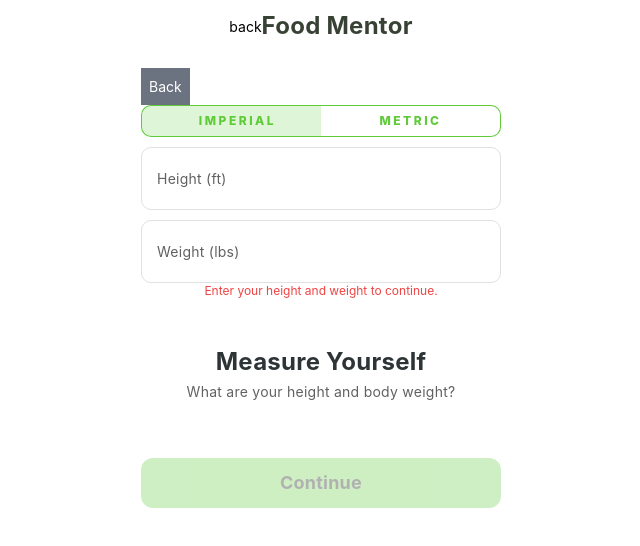
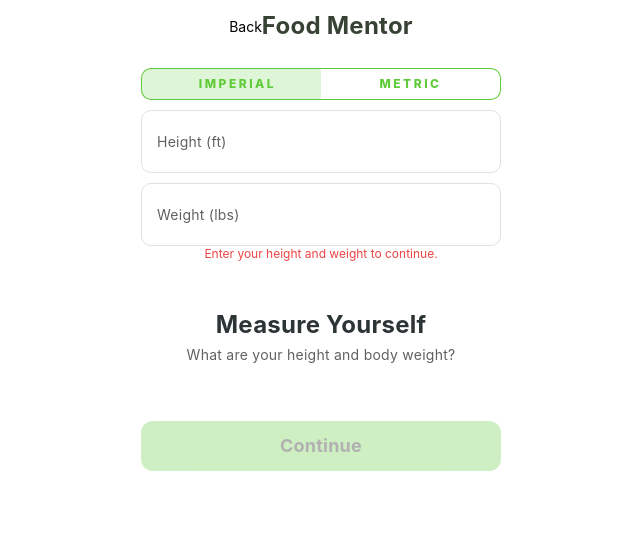
Before and after one commit to AleksandrSherehkov/foodMentor, a React (Vite) app: page / in a window 1280 px wide. Both pictures are taken after a click on the label "Lose Weight". Shown: the top 546 px of the page, without its empty margins (319-959 px from the left). Built offline with nearby package versions, Linux system fonts and the light colour scheme.

Commit message:
Add:button back in Hover

```diff
--- a/src/App.tsx
+++ b/src/App.tsx
@@ -1,12 +1,29 @@
+import { useState } from 'react';
 import { Header } from './components/Header/Header';
 import { MultiStepForm } from './components/MultiStepForm/MultiStepForm';
+import { initialState } from './data/initialState';
 
 export const App = () => {
+  const [formData, setFormData] = useState(initialState);
+  const [step, setStep] = useState(1);
+
+  const prevStep = () => {
+    if (step === 2) {
+      setFormData({ ...formData, goal: '' });
+    }
+    if (step > 1) setStep(step - 1);
+  };
+
   return (
     <>
-      <Header />
+      <Header onBack={prevStep} canGoBack={step > 1} />
       <main>
-        <MultiStepForm />
+        <MultiStepForm
+          step={step}
+          setStep={setStep}
+          formData={formData}
+          setFormData={setFormData}
+        />
       </main>
     </>
   );
--- a/src/components/Behaviors/Behaviors.tsx
+++ b/src/components/Behaviors/Behaviors.tsx
@@ -7,12 +7,11 @@ import { behaviorsOptions } from '../../data/formOptions';
 
 interface BehaviorsProps {
   onNext: () => void;
-  onBack: () => void;
   formData: FormData;
   setFormData: (formData: FormData) => void;
 }
 
-export const Behaviors: FC<BehaviorsProps> = ({ onNext, onBack, formData, setFormData }) => {
+export const Behaviors: FC<BehaviorsProps> = ({ onNext, formData, setFormData }) => {
   const handleCheckboxChange = (checked: boolean, name: string) => {
     const newDestructiveBehaviors = name === 'none' ? {} : { ...formData.destructiveBehaviors };
     if (name !== 'none') {
@@ -39,9 +38,6 @@ export const Behaviors: FC<BehaviorsProps> = ({ onNext, onBack, formData, setFor
 
   return (
     <div className="mx-auto max-w-[360px]">
-      <button className="p-2 bg-gray-500 text-white" onClick={onBack}>
-        Back
-      </button>
       <Title text="Destructive behaviors" />
       <Description text="We all have them! Which are yours?" />
       <form onSubmit={handleSubmit} className="mt-[15px]">
@@ -54,7 +50,7 @@ export const Behaviors: FC<BehaviorsProps> = ({ onNext, onBack, formData, setFor
               key={behavior.name}
               className={`flex items-center py-3 pl-[15px] pr-6 min-w-[172px] border rounded-[15px] border-separatorLight transition duration-300 ease-in-out ${
                 formData.destructiveBehaviors[behavior.name]
-                  ? 'border-blue-500 shadow-lg'
+                  ? 'border-blue-300 shadow-lg'
                   : 'hover:border-green-500 hover:shadow-md'
               } focus-within:ring-2 focus-within:ring-offset-2 focus-within:ring-blue-500`}
             >
--- /dev/null
+++ b/src/components/ButtonBack/ButtonBack.tsx
@@ -0,0 +1,3 @@
+export const ButtonBack = () => {
+  return <button>ButtonBack</button>;
+};
--- /dev/null
+++ b/src/components/ErrorMassage/ErrorMasage.tsx
@@ -0,0 +1,9 @@
+import { FC } from 'react';
+
+interface ErrorMassageProps {
+  text: string;
+}
+
+export const ErrorMassage: FC<ErrorMassageProps> = ({ text }) => {
+  return <p className="mb-[45px] text-red-500 text-center text-xs">{text}</p>;
+};
--- a/src/components/Header/Header.tsx
+++ b/src/components/Header/Header.tsx
@@ -1,7 +1,18 @@
-export const Header = () => {
+import { FC } from 'react';
+
+interface HeaderProps {
+  onBack: () => void;
+  canGoBack: boolean;
+}
+
+export const Header: FC<HeaderProps> = ({ onBack, canGoBack }) => {
   return (
     <header className="w-full flex justify-center items-center py-2 px-5">
-      <button type="button">back</button>
+      {canGoBack && (
+        <button type="button" onClick={onBack}>
+          Back
+        </button>
+      )}
       <p className="text-2xl font-bold leading-9 tracking-[0.25px] text-depGray">Food Mentor</p>
     </header>
   );
--- a/src/components/MeasureYourself/MeasureYourself.tsx
+++ b/src/components/MeasureYourself/MeasureYourself.tsx
@@ -8,14 +8,13 @@ import { ErrorMassage } from '../ErrorMassage/ErrorMassage';
 
 interface MeasureYourselfProps {
   onNext: () => void;
-  onBack: () => void;
   formData: FormData;
   setFormData: (formData: FormData) => void;
 }
 
 export const MeasureYourself: FC<MeasureYourselfProps> = ({
   onNext,
-  onBack,
+
   formData,
   setFormData,
 }) => {
@@ -50,9 +49,6 @@ export const MeasureYourself: FC<MeasureYourselfProps> = ({
 
   return (
     <div className="mx-auto max-w-[360px]">
-      <button className="p-2 bg-gray-500 text-white" onClick={onBack}>
-        Back
-      </button>
       <form onSubmit={handleSubmit}>
         <fieldset className="flex  mb-[10px]">
           <legend className="sr-only mb-[15px] text-generalBlack text-sm font-bold leading-[24px] tracking-[0.2px] text-center">
@@ -94,7 +90,7 @@ export const MeasureYourself: FC<MeasureYourselfProps> = ({
           </label>
         </fieldset>
         <input
-          className="placeholder:text-darkGray placeholder:text-sm placeholder:font-normal placeholder:leading-6 placeholder:tracking-[0.25px] w-full border mb-[10px] py-5 px-[15px] border rounded-[10px] border-separatorLight outline-none transition duration-300 ease-in-out hover:border-blue-300 focus:border-blue-500"
+          className="placeholder:text-darkGray placeholder:text-sm placeholder:font-normal placeholder:leading-6 placeholder:tracking-[0.25px] w-full  mb-[10px] py-5 px-[15px] border rounded-[10px] border-separatorLight outline-none transition duration-300 ease-in-out hover:border-blue-300 focus:border-blue-500"
           type="number"
           placeholder={heightPlaceholder}
           value={height}
--- a/src/components/MultiStepForm/MultiStepForm.tsx
+++ b/src/components/MultiStepForm/MultiStepForm.tsx
@@ -1,23 +1,20 @@
-import { useState } from 'react';
+import { FC } from 'react';
 import { Goal } from '../Goal/Goal';
 import { MeasureYourself } from '../MeasureYourself/MeasureYourself';
 import { Behaviors } from '../Behaviors/Behaviors';
 import { PhysicalExercise } from '../PhysicalExercise/PhysicalExercise';
+import { FormData } from '../../utils/definitions';
 import { initialState } from '../../data/initialState';
 
-export const MultiStepForm = () => {
-  const [step, setStep] = useState(1);
-  const [formData, setFormData] = useState(initialState);
-
+interface MultiStepFormProps {
+  step: number;
+  setStep: (step: number) => void;
+  formData: FormData;
+  setFormData: (formData: FormData) => void;
+}
+export const MultiStepForm: FC<MultiStepFormProps> = ({ step, setStep, formData, setFormData }) => {
   const nextStep = () => {
-    setStep(prevStep => prevStep + 1);
-  };
-
-  const prevStep = () => {
-    if (step === 2) {
-      setFormData({ ...formData, goal: '' });
-    }
-    setStep(prevStep => prevStep - 1);
+    setStep(step + 1);
   };
 
   const resetForm = () => {
@@ -36,28 +33,11 @@ export const MultiStepForm = () => {
         />
       )}
       {step === 2 && (
-        <MeasureYourself
-          onNext={nextStep}
-          onBack={prevStep}
-          formData={formData}
-          setFormData={setFormData}
-        />
+        <MeasureYourself onNext={nextStep} formData={formData} setFormData={setFormData} />
       )}
-      {step === 3 && (
-        <Behaviors
-          onNext={nextStep}
-          onBack={prevStep}
-          formData={formData}
-          setFormData={setFormData}
-        />
-      )}
+      {step === 3 && <Behaviors onNext={nextStep} formData={formData} setFormData={setFormData} />}
       {step === 4 && (
-        <PhysicalExercise
-          onBack={prevStep}
-          formData={formData}
-          setFormData={setFormData}
-          resetForm={resetForm}
-        />
+        <PhysicalExercise formData={formData} setFormData={setFormData} resetForm={resetForm} />
       )}
     </div>
   );
--- a/src/components/PhysicalExercise/PhysicalExercise.tsx
+++ b/src/components/PhysicalExercise/PhysicalExercise.tsx
@@ -6,14 +6,12 @@ import { Button } from '../Button/Button';
 import { physicalExerciseOptions } from '../../data/formOptions';
 
 interface PhysicalExerciseProps {
-  onBack: () => void;
   formData: FormData;
   setFormData: (formData: FormData) => void;
   resetForm: () => void;
 }
 
 export const PhysicalExercise: FC<PhysicalExerciseProps> = ({
-  onBack,
   formData,
   setFormData,
   resetForm,
@@ -30,9 +28,6 @@ export const PhysicalExercise: FC<PhysicalExerciseProps> = ({
 
   return (
     <div className="mx-auto max-w-[360px]">
-      <button type="button" className="p-2 bg-gray-500 text-white" onClick={onBack}>
-        Back
-      </button>
       <Title text="Physical exercise" />
       <Description
         text={
```
